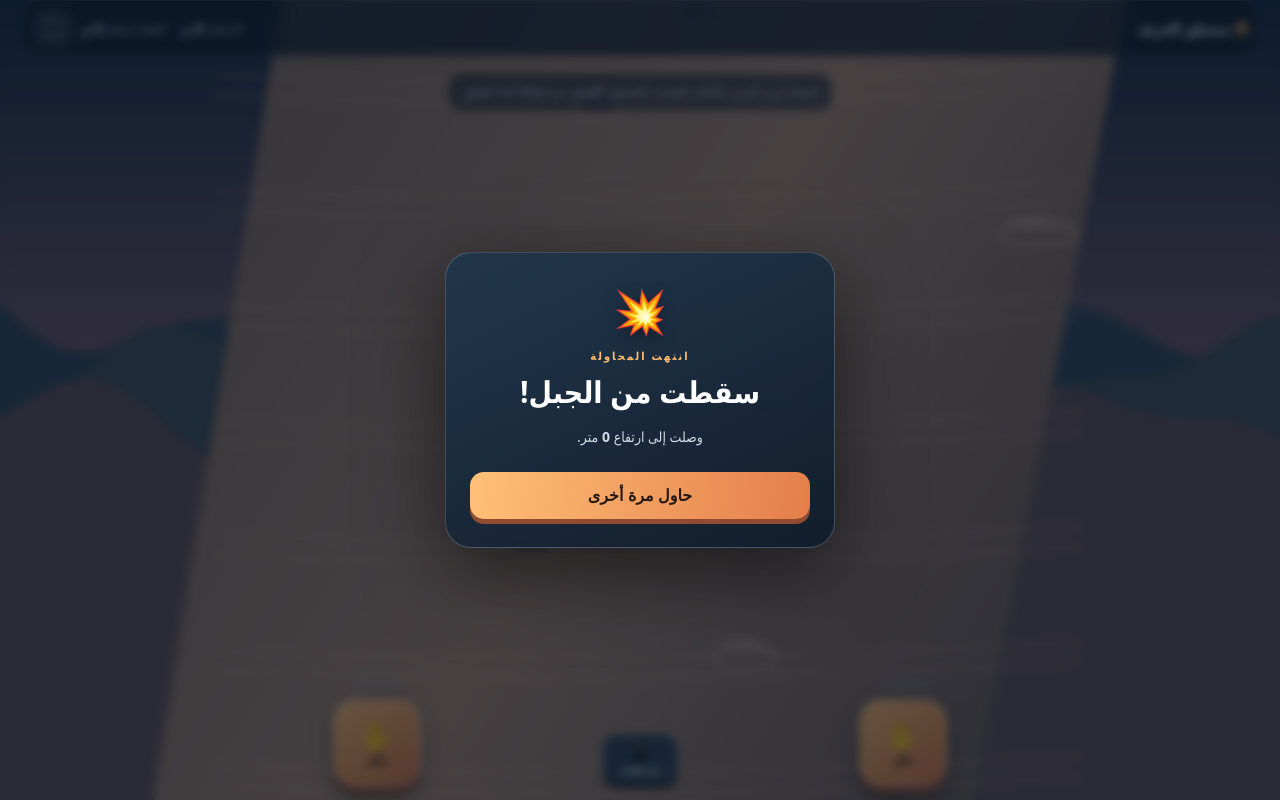
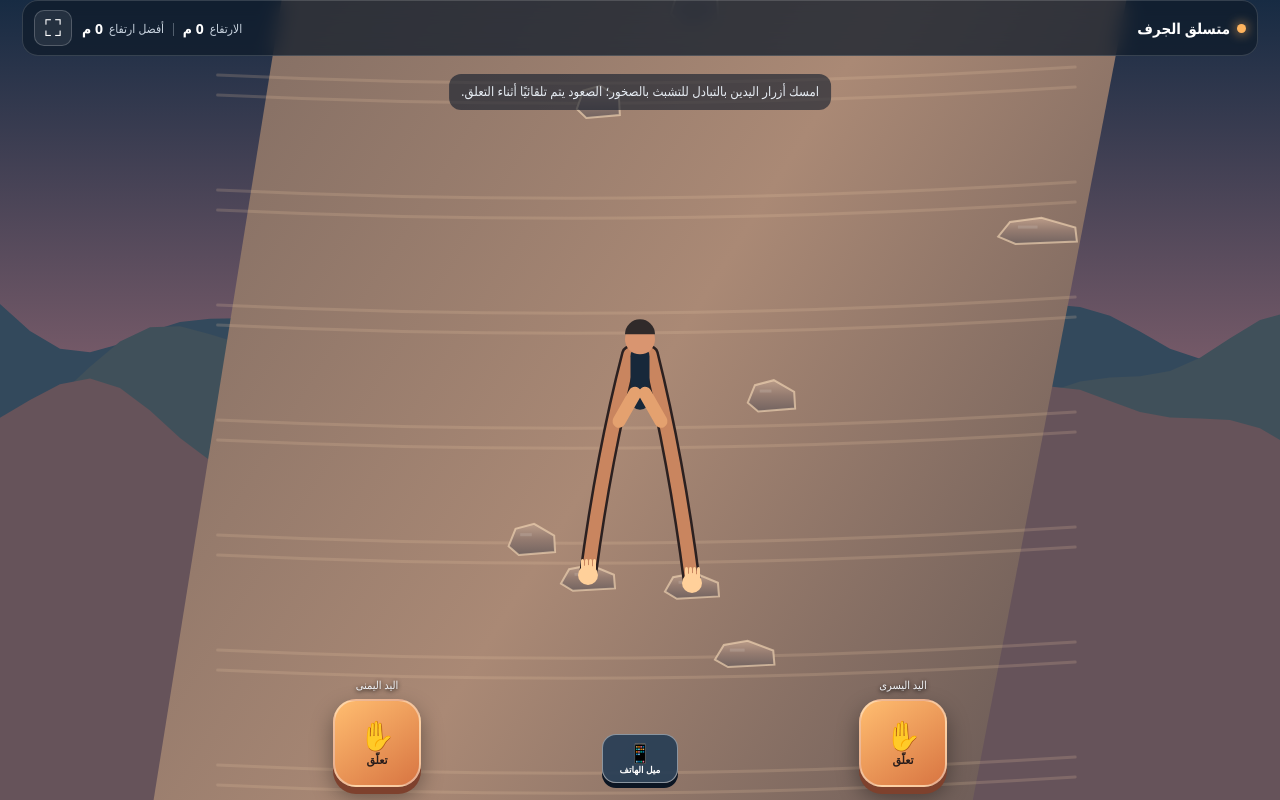
Before and after one commit to Makerpspgames/cliff-climber, a plain HTML site: page index.html in a window 1280 px wide. Both pictures are taken after a click on the button "ابدأ التسلق". Drawn offline with Linux system fonts and the light colour scheme.

Commit message:
Add files via upload

```diff
--- a/game.js
+++ b/game.js
@@ -16,8 +16,29 @@ function burst(x,y,color){for(let i=0;i<7;i++)particles.push({x,y,vx:(Math.rando
 function bindHold(id,down,up){const el=$(id);el.addEventListener('pointerdown',e=>{e.preventDefault();el.setPointerCapture(e.pointerId);down();el.classList.add('active');});const end=e=>{e.preventDefault();up();el.classList.remove('active');};el.addEventListener('pointerup',end);el.addEventListener('pointercancel',end);el.addEventListener('lostpointercapture',()=>{up();el.classList.remove('active');});}
 bindHold('leftBtn',()=>grab('left'),()=>release('left'));bindHold('rightBtn',()=>grab('right'),()=>release('right'));
 window.addEventListener('keydown',e=>{if(e.code==='KeyA')grab('left');if(e.code==='KeyD')grab('right');});window.addEventListener('keyup',e=>{if(e.code==='KeyA')release('left');if(e.code==='KeyD')release('right');});
-function start(){resetWorld();running=true;over=false;$('overlay').classList.add('hidden');$('gameOver').classList.add('hidden');$('hint').style.display='block';lastTime=performance.now();requestAnimationFrame(loop);}
-$('startBtn').onclick=start;$('retryBtn').onclick=start;
+function start(e){
+  if(e){e.preventDefault();e.stopPropagation();}
+  // Reset and establish two initial handholds before starting the animation loop.
+  running=false;over=false;resetWorld();
+  const startY=player.y+28;
+  const startLeft={x:Math.max(35,player.x-52),y:startY,w:54,h:24,used:true};
+  const startRight={x:Math.min(W-35,player.x+52),y:startY+8,w:54,h:24,used:true};
+  rocks.push(startLeft,startRight);
+  player.left={x:startLeft.x,y:startLeft.y-5,rock:startLeft};
+  player.right={x:startRight.x,y:startRight.y-5,rock:startRight};
+  $('overlay').classList.add('hidden');
+  $('gameOver').classList.add('hidden');
+  $('hint').style.display='block';
+  running=true;lastTime=performance.now();
+  requestAnimationFrame(loop);
+}
+// Bind both click and touch-friendly pointer activation; ignore duplicate synthetic clicks.
+['startBtn','retryBtn'].forEach(id=>{
+  const button=$(id);
+  button.type='button';
+  button.addEventListener('click',start);
+  button.addEventListener('pointerup',e=>{if(e.pointerType==='touch'){e.preventDefault();start(e);}});
+});
 async function toggleGyro(){
   if(gyroEnabled){gyroEnabled=false;gyroValue=0;gyroRaw=0;window.removeEventListener('deviceorientation',onOrientation);$('gyroBtn').classList.remove('enabled');$('gyroBtn').innerHTML='📱<small>ميل الهاتف</small>';$('hint').textContent='تم إيقاف الجيروسكوب. يمكنك استخدام أزرار الشاشة.';return;}
   if(!('DeviceOrientationEvent' in window)){ $('hint').textContent='هذا المتصفح لا يدعم مستشعر ميل الهاتف. استخدم أزرار الشاشة.';return;}
@@ -44,7 +65,7 @@ function drawPlayer(){const x=player.x,y=worldToScreen(player.y),lx=player.left,
 // extra-long elastic arms
  drawLimb(x-10,y-24,leftX,leftY,13,'#c9855f');drawLimb(x+10,y-24,rightX,rightY,13,'#c9855f');
 // hands
- for(const [hx,hy,active] of [[leftX,leftY,!!lx],[rightX,rightY,!!rx]]){ctx.fillStyle=active?'#ffd09a':'#d99570';ctx.beginPath();ctx.arc(hx,hy,10,0,Math.PI*2);ctx.fill();for(let i=0;i<4;i++){ctx.beginPath();ctx.roundRect(hx-7+i*4,hy-16,3,11,2);ctx.fill();}}
+ for(const [hx,hy,active] of [[leftX,leftY,!!lx],[rightX,rightY,!!rx]]){ctx.fillStyle=active?'#ffd09a':'#d99570';ctx.beginPath();ctx.arc(hx,hy,10,0,Math.PI*2);ctx.fill();for(let i=0;i<4;i++){ctx.beginPath();if(typeof ctx.roundRect==='function'){ctx.roundRect(hx-7+i*4,hy-16,3,11,2);}else{ctx.rect(hx-7+i*4,hy-16,3,11);}ctx.fill();}}
  // torso and legs
  ctx.strokeStyle='#17283a';ctx.lineWidth=19;ctx.lineCap='round';ctx.beginPath();ctx.moveTo(x,y-22);ctx.lineTo(x,y+22);ctx.stroke();ctx.strokeStyle='#e4a16f';ctx.lineWidth=13;ctx.beginPath();ctx.moveTo(x-5,y+15);ctx.lineTo(x-21,y+43);ctx.moveTo(x+5,y+15);ctx.lineTo(x+21,y+43);ctx.stroke();ctx.fillStyle='#d99570';ctx.beginPath();ctx.arc(x,y-39,15,0,Math.PI*2);ctx.fill();ctx.fillStyle='#302a2a';ctx.beginPath();ctx.arc(x,y-44,15,Math.PI,Math.PI*2);ctx.fill();}
 function draw(){ctx.clearRect(0,0,W,H);const sky=ctx.createLinearGradient(0,0,0,H);sky.addColorStop(0,'#172b43');sky.addColorStop(.55,'#8a6470');sky.addColorStop(1,'#e4a16f');ctx.fillStyle=sky;ctx.fillRect(0,0,W,H);
@@ -56,6 +77,6 @@ ctx.beginPath();ctx.moveTo(W*.22,0);ctx.lineTo(W*.88,0);ctx.lineTo(W*.76,H);ctx.
 ctx.strokeStyle='#e4c0a033';ctx.lineWidth=3;for(let i=0;i<16;i++){const yy=((i*115+cameraY*.3)% (H+100))-40;ctx.beginPath();ctx.moveTo(W*.17,yy);ctx.quadraticCurveTo(W*.5,yy+20,W*.84,yy-8);ctx.stroke();}
 rocks.forEach(drawRock);drawPlayer();for(const p of particles){ctx.globalAlpha=p.life/25;ctx.fillStyle=p.color;ctx.beginPath();ctx.arc(p.x,worldToScreen(p.y),3,0,Math.PI*2);ctx.fill();ctx.globalAlpha=1;}
 }
-function loop(t){if(!running)return;const dt=Math.min(2,(t-lastTime)/16.67||1);lastTime=t;update(dt);draw();if(running)requestAnimationFrame(loop);}
+function loop(t){if(!running)return;try{const dt=Math.min(2,(t-lastTime)/16.67||1);lastTime=t;update(dt);draw();if(running)requestAnimationFrame(loop);}catch(err){running=false;console.error('Cliff Climber runtime error:',err);$('hint').textContent='حدث خطأ أثناء تشغيل اللعبة. حدّث الصفحة وحاول مرة أخرى.';$('overlay').classList.remove('hidden');}}
 window.addEventListener('resize',resize);window.addEventListener('orientationchange',()=>setTimeout(resize,150));resize();draw();
 })();
--- a/index.html
+++ b/index.html
@@ -32,12 +32,12 @@
       <div class="mountainMark">⛰</div>
       <p class="eyebrow">تحدي التسلق</p><h1>متسلق الجرف</h1>
       <p class="intro">استخدم ذراعيك الطويلتين للتشبث بنتوءات الجبل. الصعود تلقائي عند التعلق؛ بدّل بين اليدين للوصول إلى الصخور الأعلى!</p>
-      <button id="startBtn" class="primary">ابدأ التسلق</button>
+      <button type="button" id="startBtn" class="primary">ابدأ التسلق</button>
       <p class="subnote">حرّك الهاتف يمينًا ويسارًا للتحكم، واستخدم زري اليدين للتشبث بالصخور</p>
     </div>
   </div>
   <div id="gameOver" class="overlay hidden">
-    <div class="panel"><div class="mountainMark">💥</div><p class="eyebrow">انتهت المحاولة</p><h2>سقطت من الجبل!</h2><p class="intro">وصلت إلى ارتفاع <strong id="finalHeight">0</strong> متر.</p><button id="retryBtn" class="primary">حاول مرة أخرى</button></div>
+    <div class="panel"><div class="mountainMark">💥</div><p class="eyebrow">انتهت المحاولة</p><h2>سقطت من الجبل!</h2><p class="intro">وصلت إلى ارتفاع <strong id="finalHeight">0</strong> متر.</p><button type="button" id="retryBtn" class="primary">حاول مرة أخرى</button></div>
   </div>
 </main>
 <script src="game.js"></script>
```
